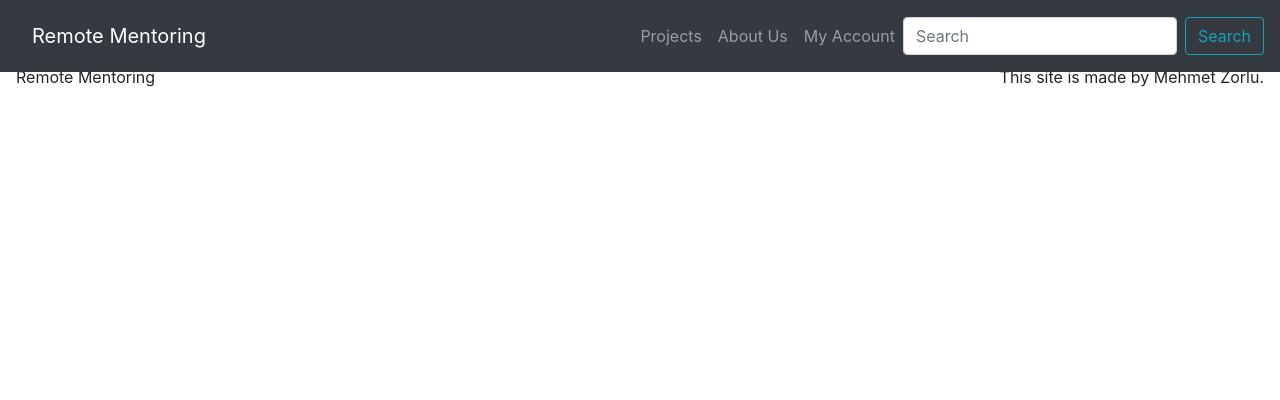
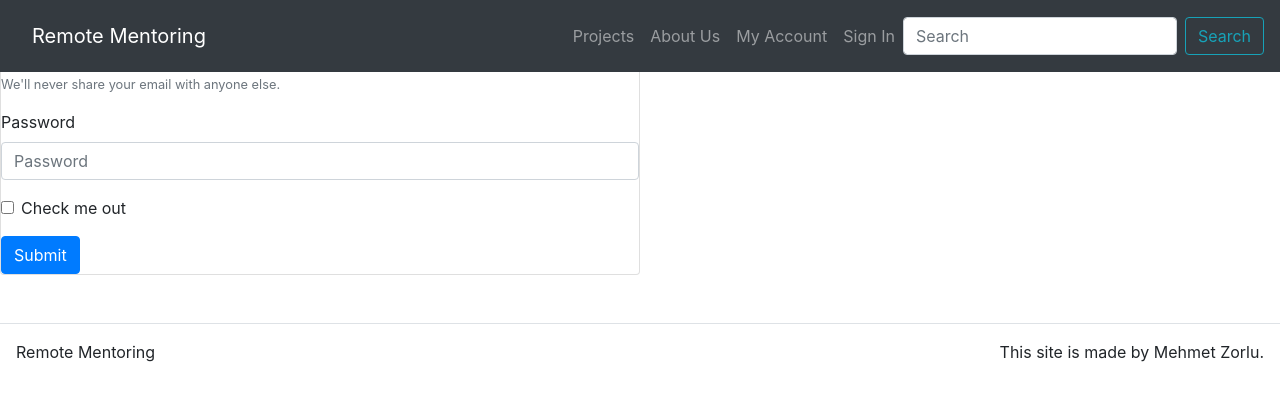
Before and after one commit to MehmetZorlu07/remote-mentoring, a React (Create React App) app: page /sign-in in a window 1280 px wide. Shown: the top 400 px of the page. Built offline with nearby package versions, Linux system fonts and the light colour scheme.

Commit message:
Sign-in form is created but needs editing

```diff
--- a/src/App.js
+++ b/src/App.js
@@ -6,6 +6,7 @@ import HomePage from "./components/pages/HomePage";
 import AboutPage from "./components/pages/AboutPage";
 import AccountPage from "./components/pages/AccountPage";
 import ProjectsPage from "./components/pages/ProjectsPage";
+import SignInPage from "./components/pages/SignInPage"
 import Footer from "./components/Footer/Footer";
 
 import "bootstrap/dist/css/bootstrap.min.css";
@@ -21,6 +22,7 @@ class App extends Component {
         { title: "Projects", path: "/projects" },
         { title: "About Us", path: "/about" },
         { title: "My Account", path: "/account" },
+        { title: "Sign In" , path: "/sign-in" },
       ],
       home: {
         title: "Welcome",
@@ -34,6 +36,9 @@ class App extends Component {
       account: {
         title: "My Account",
       },
+      signIn: {
+        title: "Sign In",
+      }
     };
   }
 
@@ -62,6 +67,11 @@ class App extends Component {
             exact
             render={() => <ProjectsPage title={this.state.projects.title} />}
           />
+          <Route
+            path="/sign-in"
+            exact
+            render={() => <SignInPage title={this.state.signIn.title} />}
+          />
           <Footer />
         </Container>
       </Router>
--- a/src/components/Navigation/Navigation.js
+++ b/src/components/Navigation/Navigation.js
@@ -28,6 +28,9 @@ function Navigation() {
             <Link className="nav-link" to="/account">
               My Account
             </Link>
+            <Link className="nav-link" to="/sign-in">
+              Sign In
+            </Link>
           </Nav>
           <Form inline>
             <FormControl type="text" placeholder="Search" className="mr-sm-2" />
--- /dev/null
+++ b/src/components/Signin/Signin.js
@@ -0,0 +1,35 @@
+import React, { Component } from "react";
+import Form from "react-bootstrap/Form";
+import Button from "react-bootstrap/Button";
+import Card from "react-bootstrap/Card";
+
+class Signin extends Component {
+  render() {
+    return (
+      <Card style={{ width: "40rem" }}>
+        <Form>
+          <Form.Group controlId="formBasicEmail">
+            <Form.Label>Email address</Form.Label>
+            <Form.Control type="email" placeholder="Enter email" />
+            <Form.Text className="text-muted">
+              We'll never share your email with anyone else.
+            </Form.Text>
+          </Form.Group>
+
+          <Form.Group controlId="formBasicPassword">
+            <Form.Label>Password</Form.Label>
+            <Form.Control type="password" placeholder="Password" />
+          </Form.Group>
+          <Form.Group controlId="formBasicCheckbox">
+            <Form.Check type="checkbox" label="Check me out" />
+          </Form.Group>
+          <Button variant="primary" type="submit">
+            Submit
+          </Button>
+        </Form>
+      </Card>
+    );
+  }
+}
+
+export default Signin;
--- /dev/null
+++ b/src/components/pages/SignInPage.js
@@ -0,0 +1,10 @@
+import React from 'react'
+import Signin from '../Signin/Signin'
+
+function SignInPage() {
+    return (
+       <Signin />
+    )
+}
+
+export default SignInPage
```
